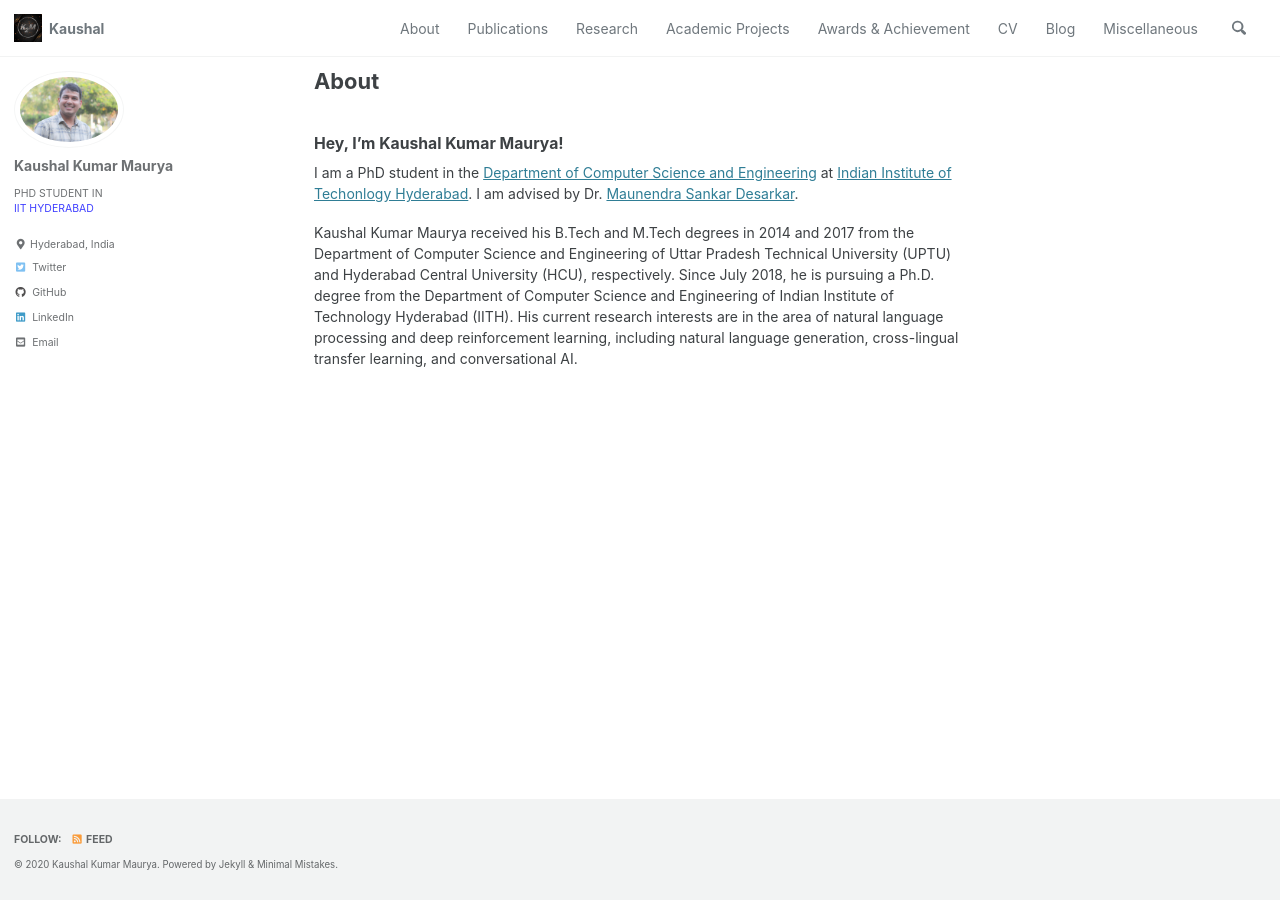
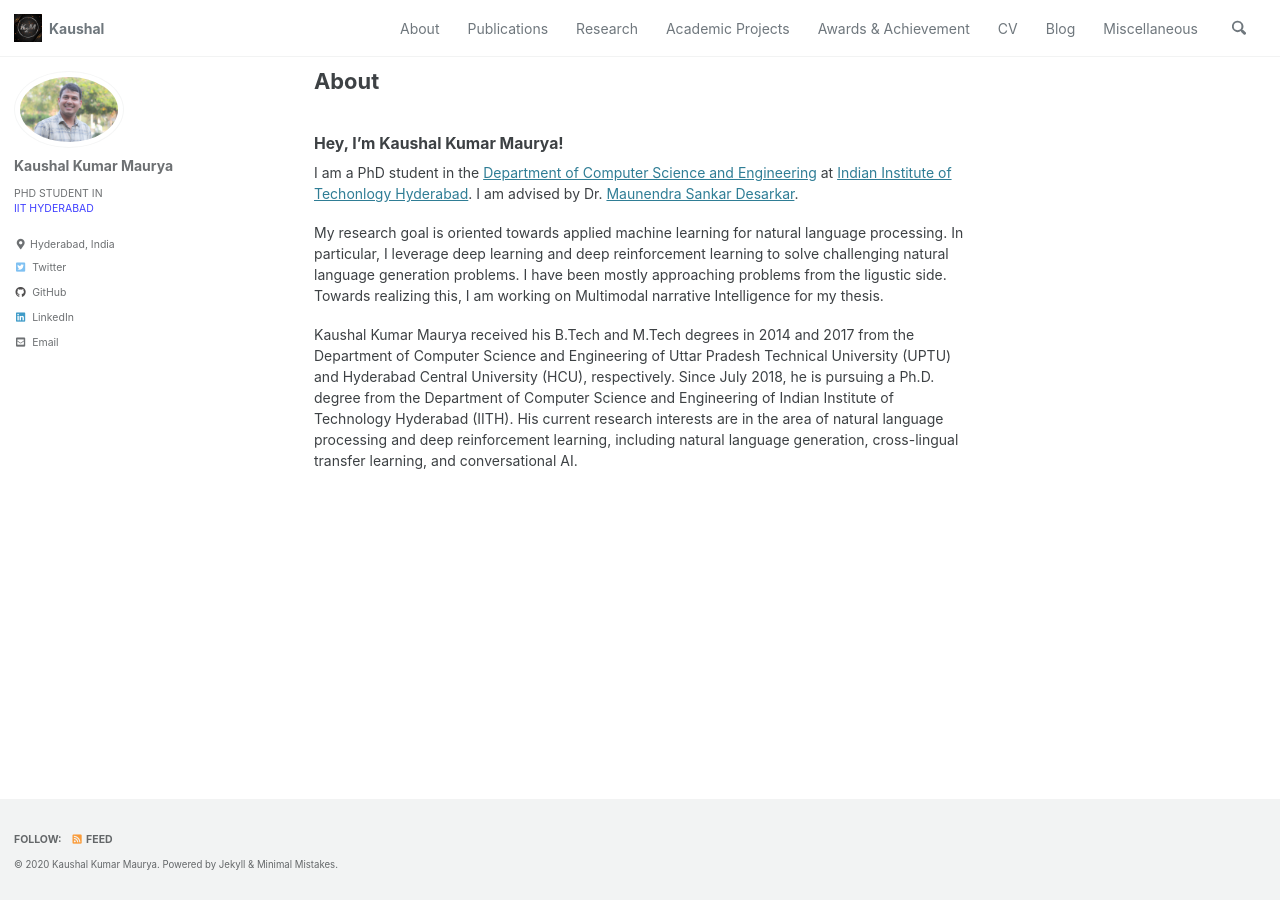
Before and after one commit to harshayelleni/harshayelleni.github.io, a Jekyll site: the page built from _pages/about.md, in a window 1280 px wide. Built offline with Jekyll 4.4.1, drawn with Linux system fonts in a browser that asks for light colours; cached includes are drawn as plain includes.

Commit message:
doing modifications

```diff
--- a/_pages/about.md
+++ b/_pages/about.md
@@ -10,4 +10,7 @@ permalink: /about/
 I am a PhD student in the [Department of Computer Science and Engineering](https://cse.iith.ac.in/) at [Indian Institute of Techonlogy Hyderabad](https://www.iith.ac.in/). I am advised by Dr. [Maunendra Sankar Desarkar](https://www.iith.ac.in/~maunendra/).
 
 
+My research goal is oriented towards applied machine learning for natural language processing. In particular, I leverage deep learning and deep reinforcement learning to solve challenging natural language generation problems. I have been mostly approaching problems from the ligustic side. Towards realizing this, I am working on Multimodal narrative Intelligence for my thesis.
+
+
 Kaushal Kumar Maurya received his B.Tech and M.Tech degrees in 2014 and 2017 from the Department of Computer Science and Engineering of Uttar Pradesh Technical University (UPTU) and Hyderabad Central University (HCU), respectively. Since July 2018, he is pursuing a Ph.D. degree from the Department of Computer Science and Engineering of Indian Institute of Technology Hyderabad (IITH). His current research interests are in the area of natural language processing and deep reinforcement learning, including natural language generation, cross-lingual transfer learning, and conversational AI.
```
